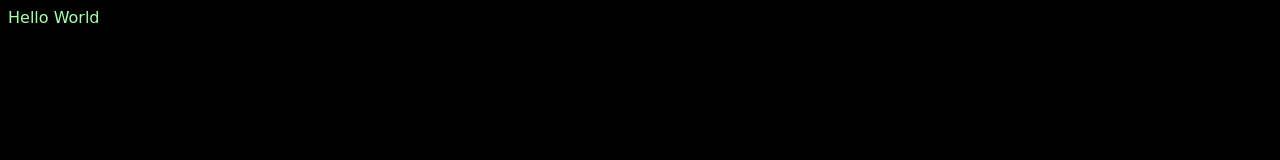
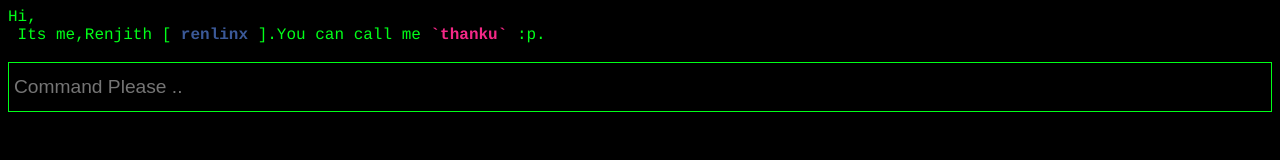
Before and after one commit to sideffect0/renlinx007.github.io, a plain HTML site: page index.html in a window 1280 px wide. Drawn offline with Linux system fonts and the light colour scheme.

Commit message:
added 404 & index

```diff
--- a/index.html
+++ b/index.html
@@ -3,12 +3,44 @@
   <style>
    body{
     background-color:#000;
-    color:#aaffaa;
-    font-family:cursive;
+    color:#00ff18;
+    font-family:courier;
+   }
+
+   input.cmd{
+    outline:none;
+    background:inherit;
+    width:100%;
+    height:50px;
+    color:inherit;
+    border:solid 1px #00ff18;
+    padding:5px;
+    font-size:1.2em;
+   }
+   span.mynickname{
+    color: #f52887;
+    font-weight:bold;
+    transition:color 1s;
+    -webkit-transition:color 1s;
+    cursor:pointer;
+   }
+
+   span.mynickname:hover{
+    color:#fff;
+   }
+
+   a{
+     text-decoration:none;
+   }
+   span.myfb{
+    color:#3b5998;
+    font-weight:bold;
    }
   </style>
  </head>
  <body>
-  Hello World
+  Hi,<br>
+  &nbsp;Its me,Renjith [ <a href='http://facebook.com/renlinx'><span class='myfb'>renlinx</span></a> ].You can call me <span class='mynickname'>`thanku`</span> :p.<br><br>
+  <input class='cmd' placeholder='Command Please ..' type="text"/>
  </body>
 </html>
```
Also changed, not shown: 404.html (added, +13 -0 lines).
